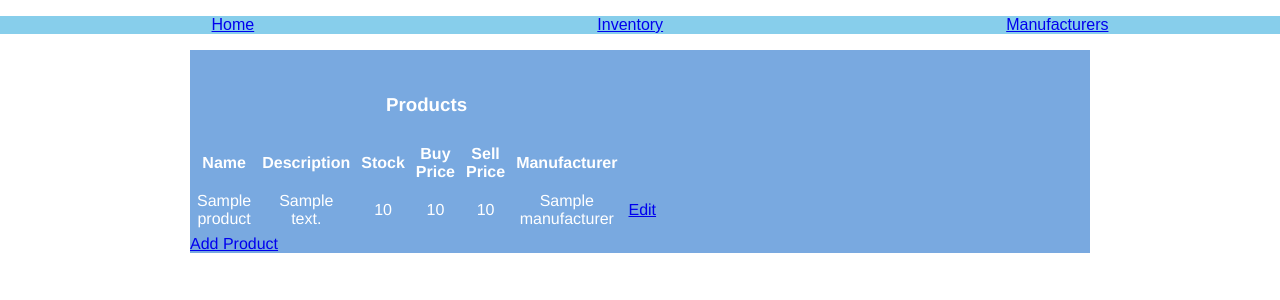
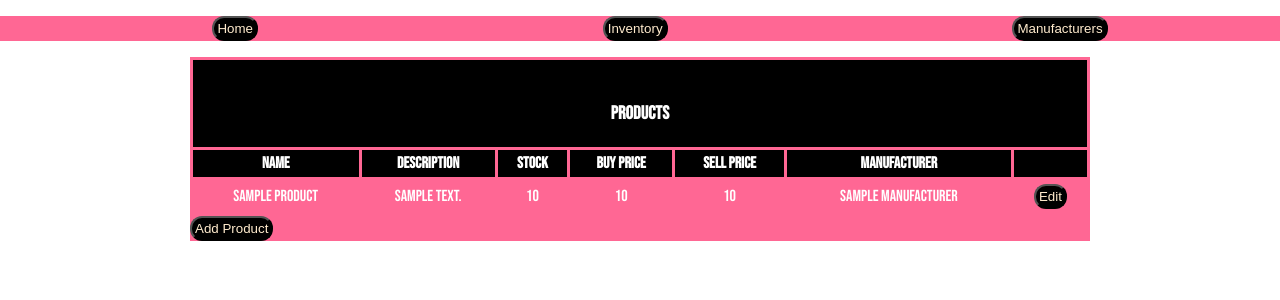
Before and after one commit to RhiannonAW123/PROJECT-1---Perfume-Shop-Inventory, a Flask app: page /products in a window 1280 px wide. Shown: the top 300 px of the page. Run offline with Flask 2, Linux system fonts and the light colour scheme; a database or web service that is not in the repository returns one stand-in record (values such as "Sample title"); some libraries are stand-ins or nearby versions.

Commit message:
more css

```diff
--- a/db/shop_inventory.sql
+++ b/db/shop_inventory.sql
@@ -14,5 +14,5 @@ CREATE TABLE products (
     stock INT,
     buy_price INT,
     sell_price INT,
-    manufacturer_id INT REFERENCES manufacturers(id)
+    manufacturer_id INT REFERENCES manufacturers(id) ON DELETE CASCADE
 );
--- a/static/style.css
+++ b/static/style.css
@@ -1,5 +1,5 @@
 body {
-    font-family: "Helvetica", arial, sans-serif; font-size: 16px;
+    font-family: "Bebas Neue", arial, sans-serif; font-size: 16px;
     margin: 0;
   }
 
@@ -7,17 +7,19 @@ body {
   .header {
     padding: 60px;
     text-align: center;
-    background: pink;
-    color: white;
-    font-size: 30px;
+    background: rgb(0, 0, 0);
+    color: rgb(255 113 165);
+    font-family:"Bebas Neue", arial, sans-serif; font-size: 30px;
+    background-image: url("images/bottles.jpg");
   }
   .perfume_cta {
+    padding-top: 50px;
     text-align: center;
-    background: #1abc9c;
-    color: white;
+    background: black;
+    color: rgb(252, 250, 230);
     font-size: 30px;
     width: 250px;
-    height: 150px;
+    height: 85px;
   }
 
   /* Page Content */
@@ -35,16 +37,32 @@ body {
       display: flex;
       flex-direction: row;
       justify-content: space-around;
-      background-color: skyblue;
+      background-color: rgb(255, 103, 148);
       color: white;
-      font-family: Arial, Helvetica, sans-serif; font-size: 16px;
+      font-family: "Bebas Neue", Helvetica, sans-serif; font-size: 16px;
   }
 
   .container{
-    display: grid;
+    display: inline-flexbox;
     width: 900px;
     margin: 0 auto;
-    background: #79a9e0;
+    background: rgb(255, 103, 148);
     color: white;
 
   }
+
+  .table_headers {
+      background-color: black;
+  }
+
+  .col_headers {
+      background-color: black;
+  }
+
+ .buttons {
+     padding: 3px;
+     display: inline-block;
+     border-radius: 12px;
+     background-color: black;
+     color: blanchedalmond;
+ }
--- a/templates/base.html
+++ b/templates/base.html
@@ -4,7 +4,8 @@
   <meta charset="UTF-8">
   <meta name="viewport" content="width=device-width, initial-scale=1.0">
   <meta http-equiv="X-UA-Compatible" content="ie=edge">
-  <link rel="stylesheet" href="https://stackpath.bootstrapcdn.com/font-awesome/4.7.0/css/font-awesome.min.css" crossorigin="anonymous">
+  <link rel="preconnect" href="https://fonts.gstatic.com">
+  <link href="https://fonts.googleapis.com/css2?family=Bebas+Neue&display=swap" rel="stylesheet">
   <link rel="stylesheet" href="{{ url_for('static', filename='style.css') }}">
   <title>The Perfume Depot</title>
 </head>
@@ -12,9 +13,9 @@
   <header>
     <nav class="base_nav">
       <ul class="menu">
-        <li><a href='/home'>Home</a></li>
-        <li><a href='/products'>Inventory</a></li>
-        <li><a href='/manufacturers'>Manufacturers</a></li>
+        <li><a href='/home'><button class="buttons">Home</button></a></li>
+        <li><a href='/products'><button class="buttons">Inventory</button></a></li>
+        <li><a href='/manufacturers'><button class="buttons">Manufacturers</button></a></li>
       </ul>
     </nav>
   </header>
--- a/templates/index.html
+++ b/templates/index.html
@@ -3,7 +3,7 @@
 
 <div class="header">
   <h1>The Perfume Depot</h1>
-  <p>The fragrance larger than life</p>
+  <p>Top Notes.. Bottom Notes.. </p>
 </div>
 
 <div class="home_button">
--- a/templates/manufacturers/edit.html
+++ b/templates/manufacturers/edit.html
@@ -12,7 +12,7 @@
     <input type="text" id="contact" name="contact" value="{{manufacturer.contact}}" required autofocus>
   </div>
 
-  <button type="submit">Update Manufacturer</button>
+  <button class="buttons" type="submit">Update Manufacturer</button>
 
 </form>
 
--- a/templates/manufacturers/index.html
+++ b/templates/manufacturers/index.html
@@ -15,11 +15,11 @@
   <TR ALIGN="CENTER">
     <TD>{{manufacturer.name}}</TD>
     <TD>{{manufacturer.contact}}</TD>
-    <TD><a href="manufacturers/{{manufacturer.id}}/edit">Edit</a></TD>
+    <TD><a href="manufacturers/{{manufacturer.id}}/edit"><button class="buttons">Edit</button></a></TD>
   </TR>
   {% endfor %}
 </TABLE>
 
-<a href="manufacturers/new">Add Manufacturer</a>
+<a href="manufacturers/new"><button class="buttons">Manufacturer</button> </a>
 
 {% endblock %}
--- a/templates/manufacturers/new.html
+++ b/templates/manufacturers/new.html
@@ -13,7 +13,7 @@
     <input type="text" id="contact" name="contact" placeholder="contact" required autofocus>
   </div>
 
-  <button type="submit">Add Manufacturer</button>
+  <button class="buttons" type="submit">Add Manufacturer</button>
 
 </form>
 
--- a/templates/products/edit.html
+++ b/templates/products/edit.html
@@ -40,7 +40,7 @@
     </select>
   </div>
 
-  <button class="edit_button" type="submit">Update Product</button>
+  <button class="buttons" type="submit">Update Product</button>
 
 </form>
 
--- a/templates/products/index.html
+++ b/templates/products/index.html
@@ -1,12 +1,12 @@
 {% extends "base.html" %}
 {% block content %}
 
-<TABLE  WIDTH="50%"   CELLPADDING="4" CELLSPACING="3">
-  <TR>
+<TABLE  WIDTH="100%"   CELLPADDING="4" CELLSPACING="3">
+  <TR class="table_headers">
      <TH COLSPAN="7"><BR><H3>Products</H3>
      </TH>
   </TR>
-  <TR>
+  <TR class="col_headers">
      <TH>Name</TH>
      <TH>Description</TH>
      <TH>Stock</TH>
@@ -23,11 +23,11 @@
     <TD>{{product.buy_price}}</TD>
     <TD>{{product.sell_price}}</TD>
     <TD>{{product.manufacturer.name}}</TD>
-    <TD><a href="products/{{product.id}}/edit">Edit</a></TD>
+    <TD><a href="products/{{product.id}}/edit"><button class="buttons">Edit</button></a></TD>
   </TR>
   {% endfor %}
 </TABLE>
 
-<a href="products/new">Add Product</a>
+<a href="products/new"><button class="buttons">Add Product</button></a>
 
 {% endblock %}
--- a/templates/products/new.html
+++ b/templates/products/new.html
@@ -37,7 +37,7 @@
     </select>
   </div>
 
-  <button type="submit">Add Product</button>
+  <button class="buttons" type="submit">Add Product</button>
 
 </form>
 
```
Also changed, not shown: static/images/bottles.jpg (added).
